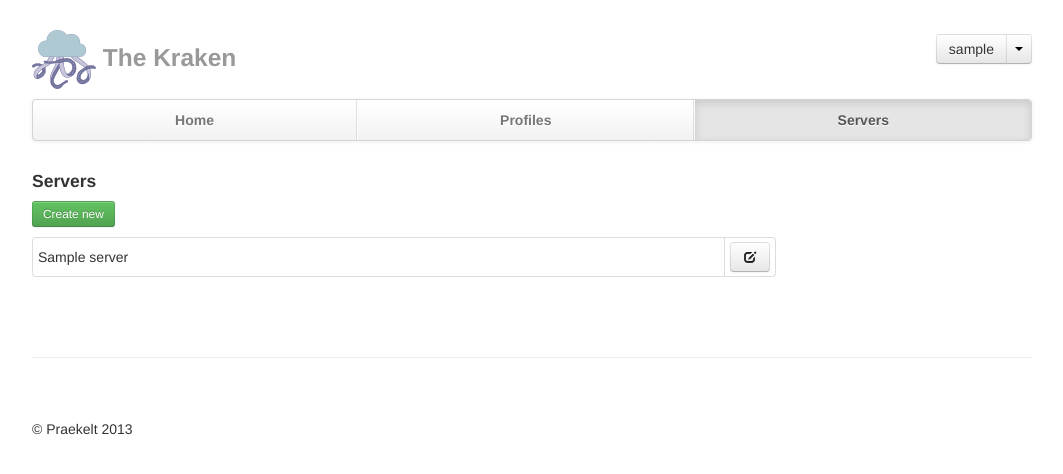
After one commit to praekelt/kraken, a Django app: page /servers/ in a window 1280 px wide. The commit adds this page. Shown: the top 474 px of the page, without its empty margins (108-1171 px from the left). Run offline with Django 3.2, Linux system fonts and the light colour scheme; a user stored in the database is signed in; tables that the repository leaves empty hold one stand-in row (values such as "Sample post"); parts of the project's set-up code (start-up, migrations or seed data) failed here and were passed over; some libraries are stand-ins or nearby versions.

Commit message:
Add server config, and fix the XML creation

```diff
--- a/kraken/models.py
+++ b/kraken/models.py
@@ -1,5 +1,9 @@
 from django.db import models
 from django.contrib.auth.models import User
+
+class Server(models.Model):
+    hostname = models.CharField(max_length=255, unique=True)
+    cores = models.IntegerField()
 
 class Profile(models.Model):
     name = models.CharField(max_length=255, unique=True)
--- a/kraken/templates/fragments/navbar.html
+++ b/kraken/templates/fragments/navbar.html
@@ -21,6 +21,8 @@
             <a href="/">Home</a></li>
         <li {% if nav_active == "profiles" %}class="active"{% endif %}>
             <a href="/profile/">Profiles</a></li>
+        <li {% if nav_active == "servers" %}class="active"{% endif %}>
+            <a href="/servers/">Servers</a></li>
       </ul>
     </div>
   </div>
--- /dev/null
+++ b/kraken/templates/servers/index.html
@@ -0,0 +1,21 @@
+{% include "fragments/head.html" with nav_active="servers" %}
+
+<div class="row-fluid"><div class="span9"><h4>Servers</h4><p>
+    <a href="{% url 'server_create' %}" class="btn btn-small btn-success">Create new</a>
+    <table class="table table-hover table-bordered table-condensed">
+        <tbody>
+            {% for server in servers %}
+            <tr>
+                <td width="100%">{{ server.hostname }}</td>
+                <td>
+                    <div class="btn-group">
+                        <a class="btn" href="{% url 'server_edit' id=server.id %}" title="Edit"><i class="icon-edit"></i></a>
+                    </div>
+                </td>
+            </tr>
+            {% endfor %}
+        </tbody>
+    </table>
+</p></div></div>
+
+{% include "fragments/foot.html" %}
--- a/kraken/views.py
+++ b/kraken/views.py
@@ -3,7 +3,7 @@ from django.shortcuts import render, redirect
 from django.contrib.auth.decorators import login_required
 from django.core.urlresolvers import reverse
 
-from kraken.models import Profile, UserAgents, UserAgent, Request, Test
+from kraken.models import Profile, UserAgents, UserAgent, Request, Test, Server
 from kraken import forms
 
 from lxml import etree
@@ -33,6 +33,51 @@ def accounts_profile(request):
     return render(request, "accounts_profile.html", {
         'form': form
     })
+
+@login_required
+def server_index(request):
+    servers = Server.objects.all()
+
+    return render(request, "servers/index.html", {
+        'servers': servers
+    })
+
+@login_required
+def server_create(request):
+    if request.method == "POST":
+        form = forms.ServerForm(request.POST)
+        if form.is_valid():
+            server = form.save(commit=False)
+            server.save()
+
+            return redirect('server_index')
+    else:
+        form = forms.ServerForm()
+
+    return render(request, "servers/create_edit.html", {
+        'form': form
+    })
+
+@login_required
+def server_edit(request, id):
+    server = Server.objects.get(id=id)
+
+    if request.method == "POST":
+        form = forms.ServerForm(request.POST, instance=server)
+        if form.is_valid():
+            server = form.save(commit=False)
+            server.save()
+
+            return redirect('server_index')
+    else:
+        form = forms.ServerForm(instance=server)
+
+    return render(request, "servers/create_edit.html", {
+        'form': form,
+        'server': server
+    })
+
+
 
 @login_required
 def agent_create(request, id):
@@ -162,7 +207,25 @@ def profile_run(request, id):
     sessions = etree.SubElement(root, 'sessions')
 
     # Setup clients - this really needs to be configurable for clusters etc.
-    clients.append(etree.Element('client', host="localhost", cpu="4"))
+    server_list = Server.objects.all()
+    for server in server_list:
+        clients.append(etree.Element('client', host=server.hostname,
+            cpu=str(server.cores)))
+
+    # Setup target server
+    profile_server = urlparse.urlparse(profile.url)
+    port = profile_server.port
+    # but urlparse is retarded...
+    if not port:
+        if profile_server.scheme == 'http':
+            port = 80
+        elif profile_server.scheme == 'https':
+            port = 443
+        else:
+            raise Exception('This is for testing webservers...')
+
+    server = etree.SubElement(servers, 'server', host=profile_server.hostname,
+        port=str(port), type="tcp")
 
     # Setup load phase (just one for now)
     arivalphase = etree.SubElement(load, 'arrivalphase', phase="1",
@@ -182,10 +245,9 @@ def profile_run(request, id):
         option.append(agent_tag)
 
     # Setup requests
-    session = etree.SubElement(sessions, 'session')
+    session = etree.SubElement(sessions, 'session', name=profile.name.lower(), probability='100', type='ts_http')
     first_request = True
     for prequest in profile.request_set.all():
-        think_tag = etree.Element('think_time', random='true', value=str(prequest.think_time))
         request_tag = etree.Element('request')
 
         if first_request:
@@ -204,7 +266,7 @@ def profile_run(request, id):
             request_tag.append(
                 etree.Element('http', url=url, version='1.1', method='POST',
                     content_type=prequest.content_type,
-                    content=prequest.content
+                    contents=prequest.content
                 )
             )
         else:
@@ -212,10 +274,15 @@ def profile_run(request, id):
                 etree.Element('http', url=url, version='1.1', method=prequest.method)
             )
 
-        session.append(think_tag)
+        if prequest.think_time:
+            think_tag = etree.Element('thinktime', random='true',
+                value=str(prequest.think_time))
+            session.append(think_tag)
+
         session.append(request_tag)
 
     return HttpResponse(
-        etree.tostring(root, pretty_print=True),
+        etree.tostring(root, pretty_print=True,
+            doctype='<!DOCTYPE tsung SYSTEM "/usr/share/tsung/tsung-1.0.dtd">'),
         content_type="text/plain"
     )
--- a/skeleton/urls.py
+++ b/skeleton/urls.py
@@ -21,6 +21,11 @@ urlpatterns = patterns('',
 
     url(r'^profile/(?P<id>[\w-]+)/run$', 'kraken.views.profile_run', name='profile_run'),
 
+    # Servers
+    url(r'^servers/$', 'kraken.views.server_index', name='server_index'),
+    url(r'^servers/create$', 'kraken.views.server_create', name='server_create'),
+    url(r'^servers/(?P<id>[\w-]+)/edit$', 'kraken.views.server_edit', name='server_edit'),
+
     # Agents
     url(r'^agent/create/(?P<id>[\w-]+)$', 'kraken.views.agent_create', name='agent_create'),
 
```
Also changed, not shown: kraken/forms.py (+9 -0 lines), kraken/templates/servers/create_edit.html (added, +9 -0 lines).
